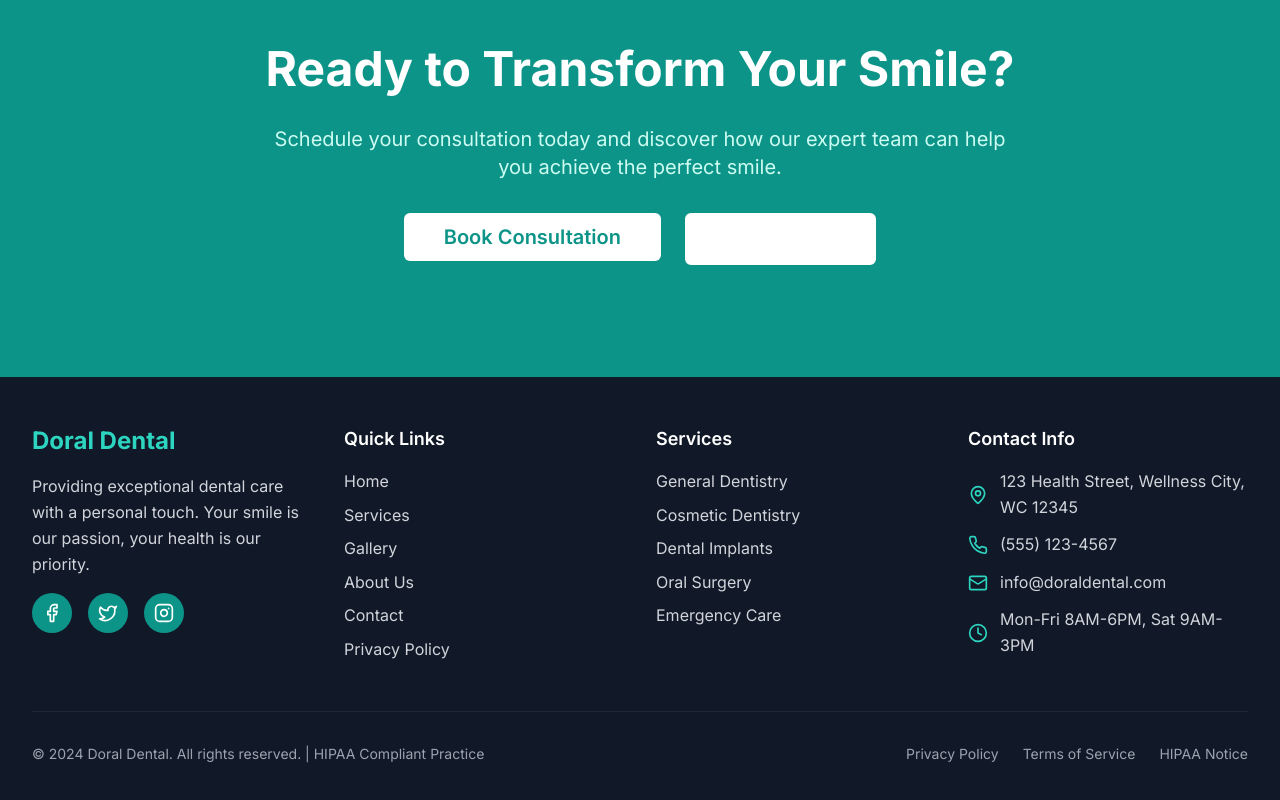
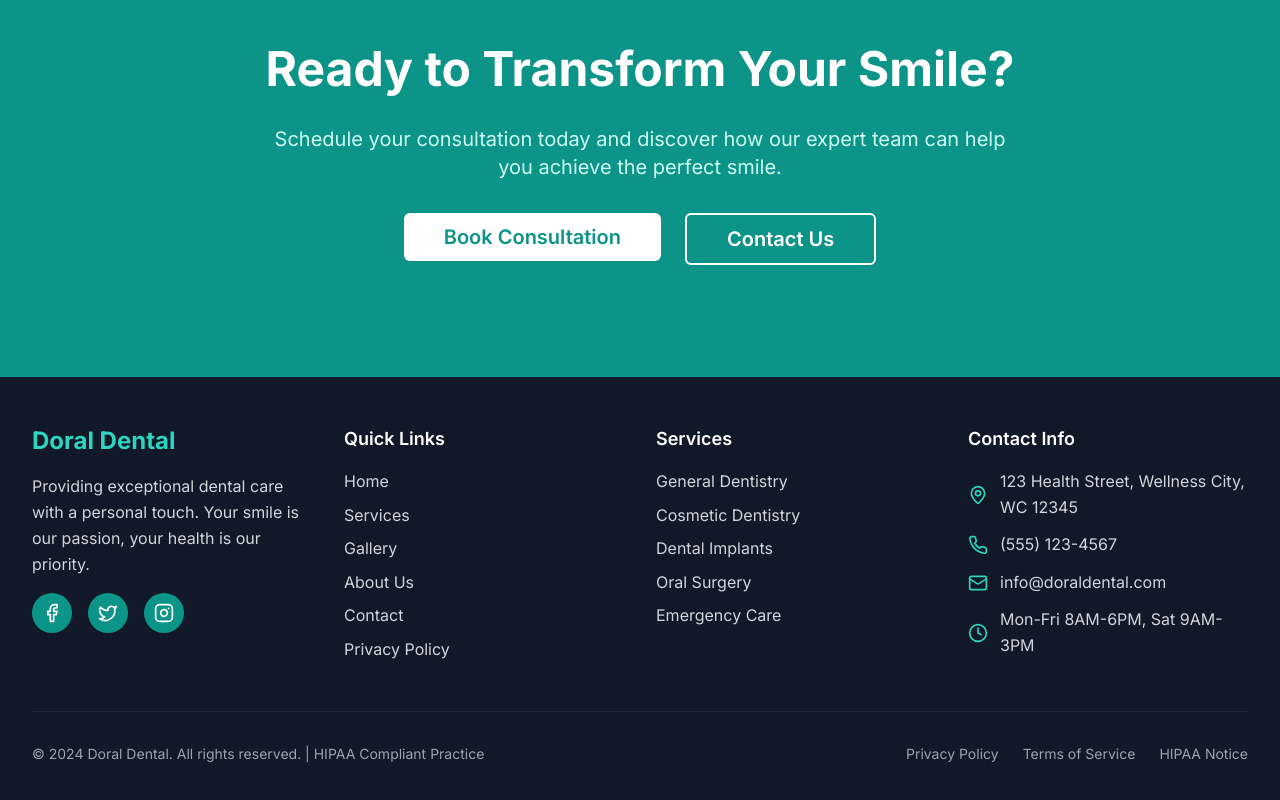
Before and after one commit to kirillrealtor/health-link-web-craft, a React (Vite) app: page /services in a window 1280 px wide. Shown: the part 2711-3511 px from the top of the page. Built offline with nearby package versions, Linux system fonts and the light colour scheme.

Commit message:
Fix Contact Us button visibility on Services page

```diff
--- a/src/pages/Services.tsx
+++ b/src/pages/Services.tsx
@@ -189,7 +189,7 @@ const Services = () => {
               <Button
                 size="lg"
                 variant="outline"
-                className="border-2 border-white text-white hover:bg-white hover:text-teal-600 px-10 py-6 text-xl font-semibold"
+                className="border-2 border-white text-white hover:bg-white hover:text-teal-600 px-10 py-6 text-xl font-semibold bg-transparent"
                 onClick={handlePhoneCall}
               >
                 Contact Us
```
